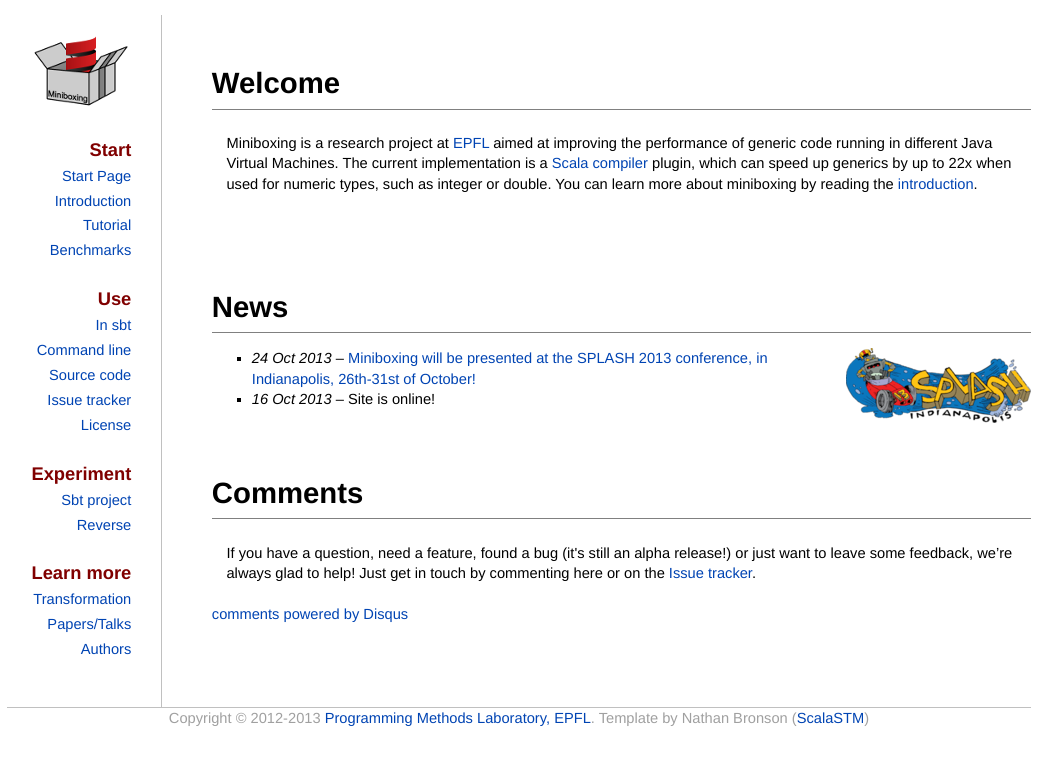
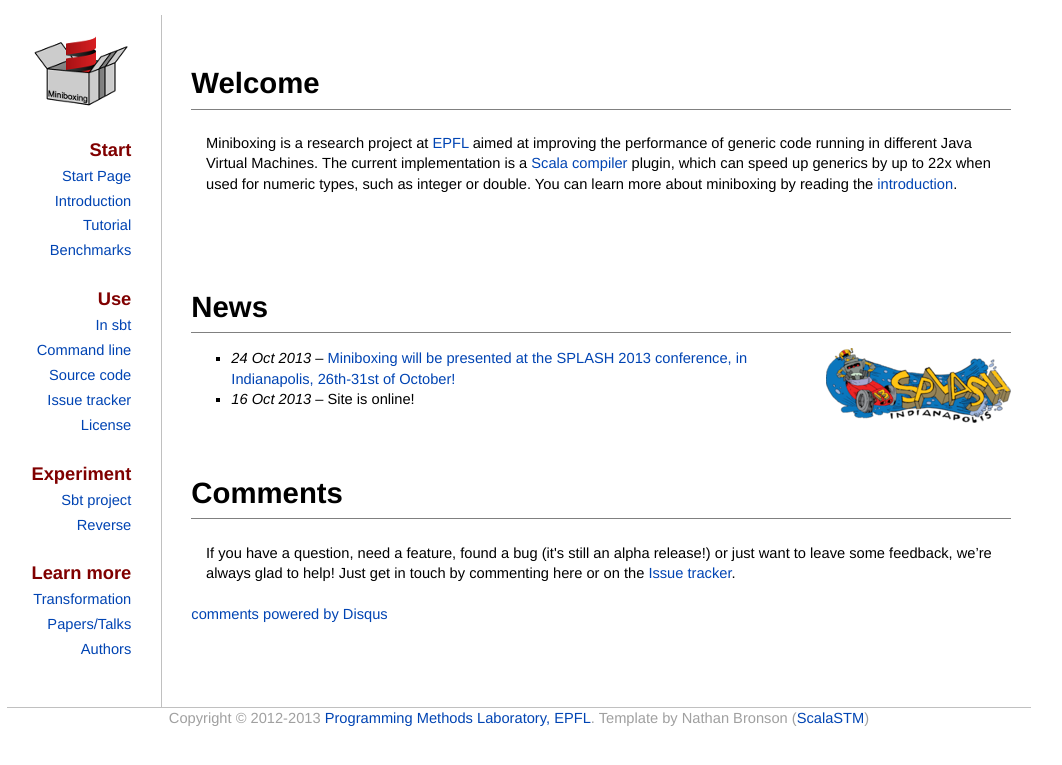
Before and after one commit to miniboxing/miniboxing.github.io, a Jekyll site: the page built from index.md, in a window 1280 px wide. Shown: the top 765 px of the page, without its empty margins (121-1183 px from the left). Built offline with Jekyll 4.4.1, drawn with Linux system fonts in a browser that asks for light colours; comment, search, counter and statistics services are not loaded.

Commit message:
Layout tweak

```diff
--- a/css/default.css
+++ b/css/default.css
@@ -136,8 +136,10 @@ li.major {
 
 #content {
   float: right;
+  padding-bottom: 3em;
   width: 80%;
-  padding-bottom: 3em;
+  padding-right: 2%;
+  padding-left: 2%;
   text-align: left;
 }
 
```
